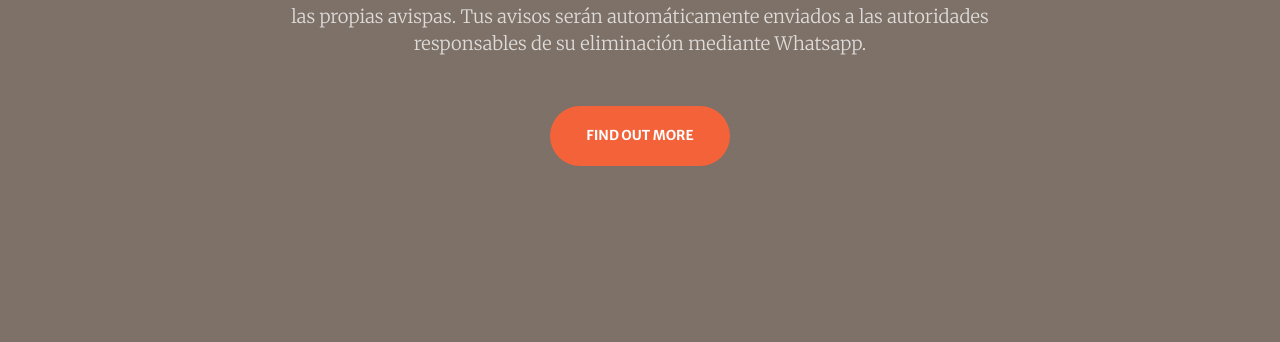
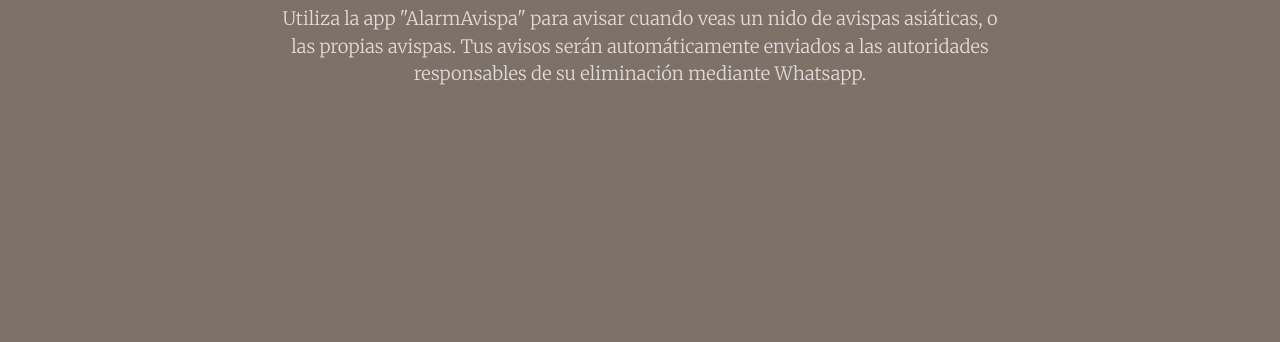
Before and after one commit to alejandrtf/AlarmAvispa, a website with bundled scripts: page index.html in a window 1280 px wide. Shown: the part 458-800 px from the top of the page. Built offline with nearby package versions, Linux system fonts and the light colour scheme; files whose address does not match are found by name.

Commit message:
cabecera3

```diff
--- a/index.html
+++ b/index.html
@@ -64,7 +64,7 @@
         <div class="col-lg-8 align-self-baseline">
           <p class="text-white-75 font-weight-light mb-5">Utiliza la app "AlarmAvispa" para avisar cuando veas un nido de avispas asiáticas, o las propias avispas. Tus avisos serán
 		  automáticamente enviados a las autoridades responsables de su eliminación mediante Whatsapp.</p>
-          <a class="btn btn-primary btn-xl js-scroll-trigger" href="#privacidad">Find Out More</a>
+
         </div>
       </div>
     </div>
```
